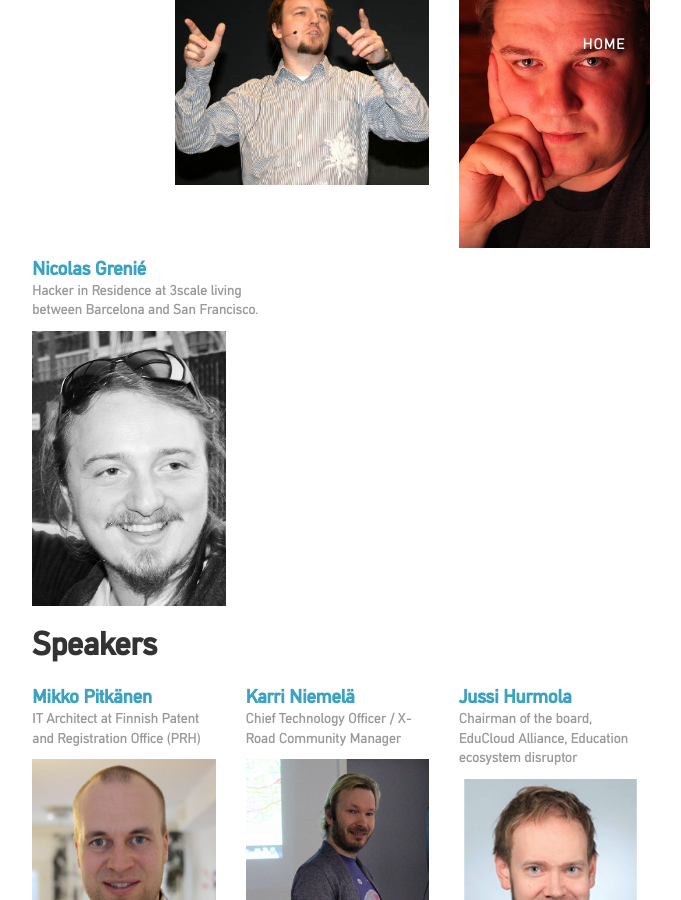
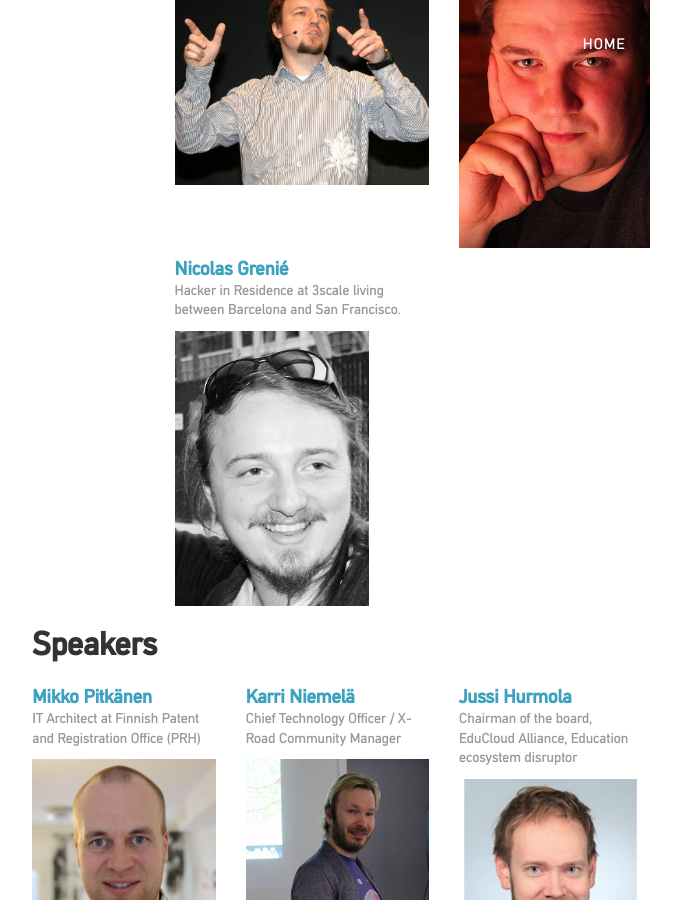
Before and after one commit to apidaysnordic/apidaysnordic.github.io, a Jekyll site: the page built from index.md, in a window 1280 px wide and 900 px high, scrolled down 4013 px. Shown: the whole window, without its empty margins (196-877 px from the left). Built offline with Jekyll 4.4.1, drawn with Linux system fonts in a browser that asks for light colours; some web fonts are replaced; comment, search, counter and statistics services are not loaded.

Commit message:
fixed front keynotes

```diff
--- a/_layouts/default.html
+++ b/_layouts/default.html
@@ -234,7 +234,7 @@
 
                 <div class="row">
 
-                  <div class="col-xs-12 col-sm-12 col-md-5 col-lg-4">
+                  <div class="col-xs-12 col-sm-12 col-md-5 col-lg-4 col-md-offset-1 col-lg-offset-2">
                         <div class="speaker">
                             <a href="#">
                                 <h4 class="speaker-profile">Nicolas Grenié<br><small>Hacker in Residence at 3scale living between Barcelona and San Francisco.</small></h4>
```
